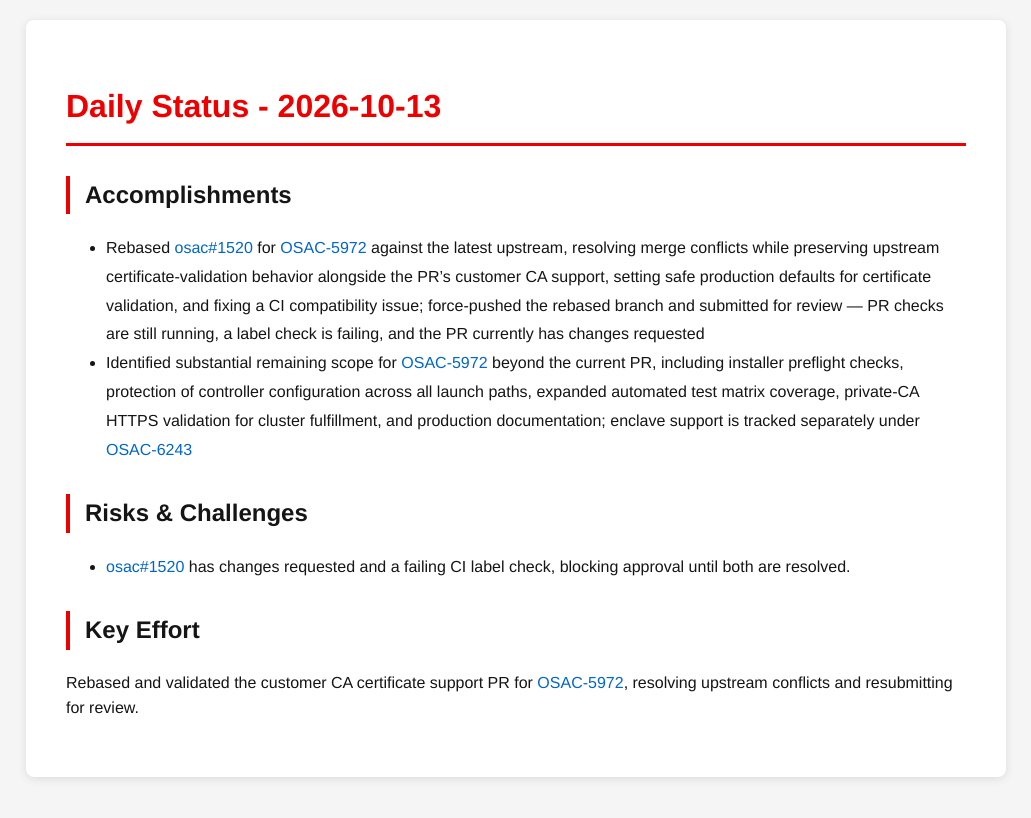
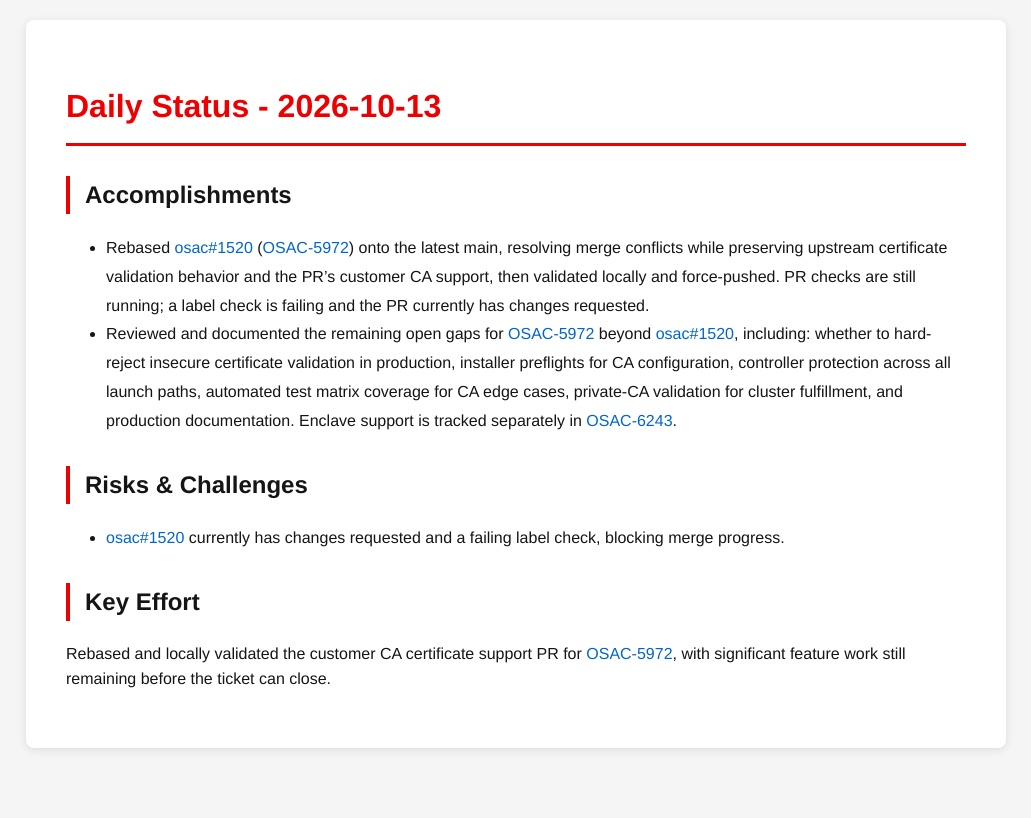
Before and after one commit to tzvatot/daily-status, a Jekyll site: the page built from 2026-10-13.md, in a window 1280 px wide. Shown: the top 818 px of the page, without its empty margins (124-1155 px from the left). Built offline with Jekyll 4.4.1, drawn with Linux system fonts in a browser that asks for light colours.

Commit message:
Daily status update - 2026-10-13

```diff
--- a/2026-10-13.md
+++ b/2026-10-13.md
@@ -7,11 +7,11 @@ date: 2026-10-13
 # Daily Status - 2026-10-13
 
 ## Accomplishments
-- Rebased [osac#1520](https://github.com/osac-project/osac/pull/1520) for [OSAC-5972](https://redhat.atlassian.net/browse/OSAC-5972) against the latest upstream, resolving merge conflicts while preserving upstream certificate-validation behavior alongside the PR's customer CA support, setting safe production defaults for certificate validation, and fixing a CI compatibility issue; force-pushed the rebased branch and submitted for review — PR checks are still running, a label check is failing, and the PR currently has changes requested
-- Identified substantial remaining scope for [OSAC-5972](https://redhat.atlassian.net/browse/OSAC-5972) beyond the current PR, including installer preflight checks, protection of controller configuration across all launch paths, expanded automated test matrix coverage, private-CA HTTPS validation for cluster fulfillment, and production documentation; enclave support is tracked separately under [OSAC-6243](https://redhat.atlassian.net/browse/OSAC-6243)
+- Rebased [osac#1520](https://github.com/osac-project/osac/pull/1520) ([OSAC-5972](https://redhat.atlassian.net/browse/OSAC-5972)) onto the latest main, resolving merge conflicts while preserving upstream certificate validation behavior and the PR's customer CA support, then validated locally and force-pushed. PR checks are still running; a label check is failing and the PR currently has changes requested.
+- Reviewed and documented the remaining open gaps for [OSAC-5972](https://redhat.atlassian.net/browse/OSAC-5972) beyond [osac#1520](https://github.com/osac-project/osac/pull/1520), including: whether to hard-reject insecure certificate validation in production, installer preflights for CA configuration, controller protection across all launch paths, automated test matrix coverage for CA edge cases, private-CA validation for cluster fulfillment, and production documentation. Enclave support is tracked separately in [OSAC-6243](https://redhat.atlassian.net/browse/OSAC-6243).
 
 ## Risks & Challenges
-- [osac#1520](https://github.com/osac-project/osac/pull/1520) has changes requested and a failing CI label check, blocking approval until both are resolved.
+- [osac#1520](https://github.com/osac-project/osac/pull/1520) currently has changes requested and a failing label check, blocking merge progress.
 
 ## Key Effort
-Rebased and validated the customer CA certificate support PR for [OSAC-5972](https://redhat.atlassian.net/browse/OSAC-5972), resolving upstream conflicts and resubmitting for review.
+Rebased and locally validated the customer CA certificate support PR for [OSAC-5972](https://redhat.atlassian.net/browse/OSAC-5972), with significant feature work still remaining before the ticket can close.
```
